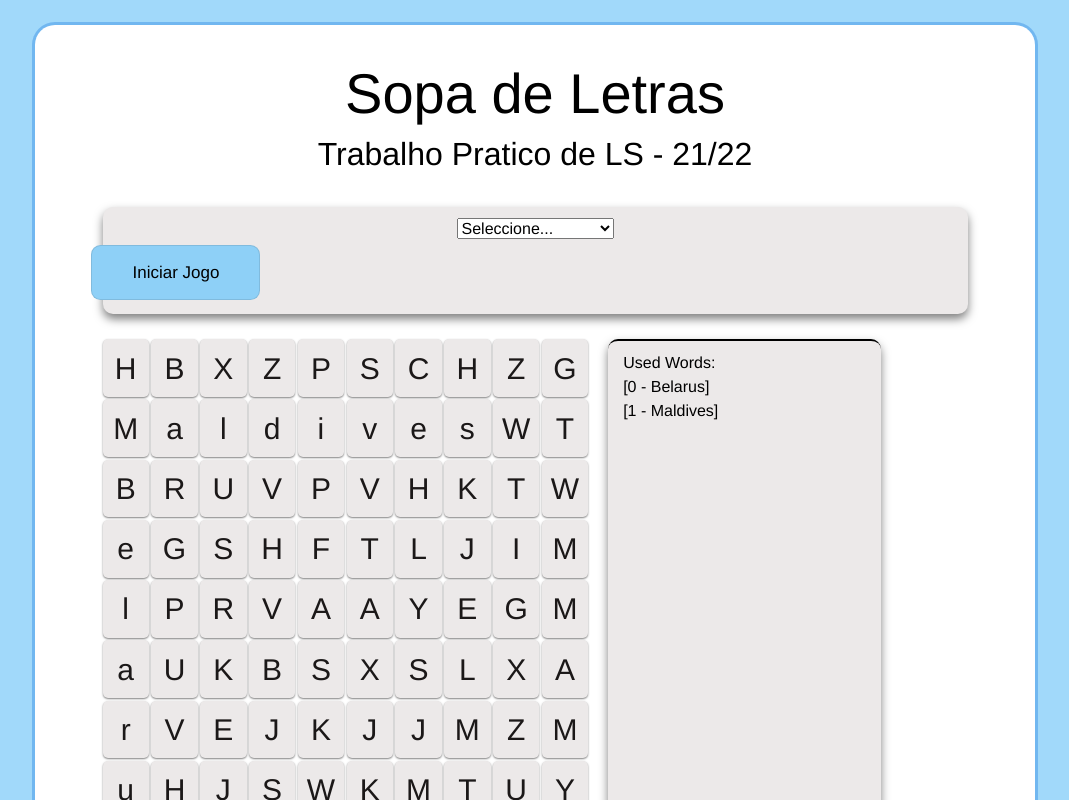
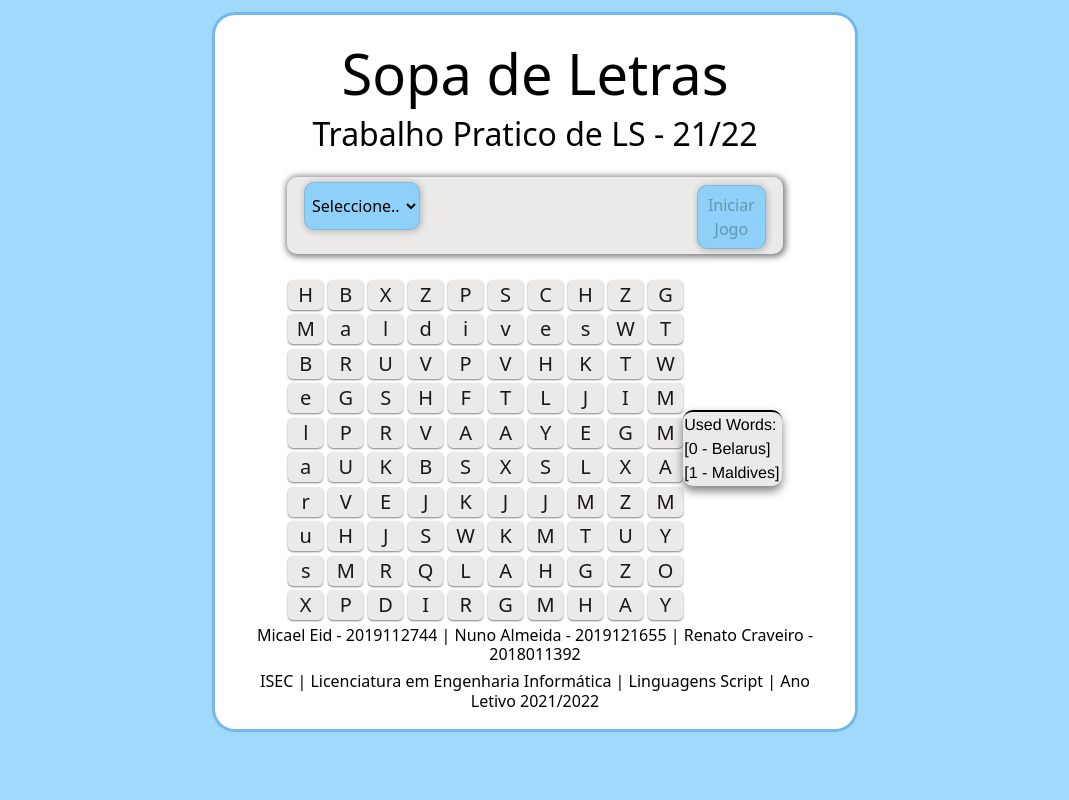
Before and after one commit to nunosantosalmeida/sopa-de-letras-ls-isec, a React (Create React App) app: page / in a window 1280 px wide. Shown: the top 800 px of the page, without its empty margins (105-1174 px from the left). Built offline with nearby package versions, Linux system fonts and the light colour scheme.

Commit message:
Att layout

```diff
--- a/src/App.js
+++ b/src/App.js
@@ -101,7 +101,6 @@ function App() {
   return (
     <div id="container">
       <Header />
-      <main className="main-content">
         <PanelControl
           gameStarted={gameStarted}
           onGameStart={handleGameStart}
@@ -115,7 +114,6 @@ function App() {
           letters={finalArray} // POPULAR ISTO
           lnumb={boardSize}
         />
-      </main>
       <Footer/>
     </div>
   );
--- a/src/assets/styles/body.css
+++ b/src/assets/styles/body.css
@@ -1,6 +1,7 @@
-body {
+body{
     background-color: #a1d9fa;
-    font-family: "Clear Sans", "Helvetica Neue", Arial, sans-serif;
+    font-family: "Comic Sans MS," "Comic Sans", "cursive";
+    font-weight: 450;
     display: flex;
     justify-content: center;
   }
--- a/src/assets/styles/container.css
+++ b/src/assets/styles/container.css
@@ -1,13 +1,12 @@
 #container {
+  width: 50vw;
+  margin: 15px 0 15px 0;
+  padding: 10px 10px 10px 10px;
   display: flex;
   flex-direction: column;
-    margin: 25px 0 15px 0;
-    padding: 20px 25px 15px 25px;
   background-color: #fff;
   color: black;
   box-shadow: rgba(3, 102, 214, 0.3) 0px 0px 0px 3px;
   align-items: center;
-    width: 1000px;
-    min-width: 900px;
   border-radius: 20px;
 }
--- a/src/assets/styles/painel-control.css
+++ b/src/assets/styles/painel-control.css
@@ -1,35 +1,44 @@
 #panel-control{
-    margin: 10px 0 25px 0;
-    padding: 10px 10px 10px 10px;
+    width: 80%;
+    /* height: 250px; */
+    box-sizing: border-box;
+    padding: 5px 5px 5px 5px; /*top, right, bottom, left*/
+    margin: 0px 0 20px 0;
     background-color: rgb(236, 233, 233);
-    box-shadow: 0px 5px 10px rgba(0, 0, 0, 0.5);
-    width: 865px;
-    min-width: 10px;
+    box-shadow: 1px 1px 6px 2px rgba(0, 0, 0, 0.5);
     border-radius: 10px;
+
   }
+
 .button {
-    background-color: #8ed0f7; /* Green */
+    width: 15%;
+    height: 4em;
+    box-sizing: border-box;
+    padding: 0px 0px 0px 0px; /*top, right, bottom, left*/
+    margin: 0px 0px;
+    background-color: #8ed0f7;
     border: 1px solid rgba(0, 0, 0, 0.1);
-    border-radius: .60rem;
-    box-sizing: border-box;
-    padding: 14px 40px;
-    position: relative;
-    right: 9.5cm;
+    box-shadow: 1px 1px 6px 1px rgba(0, 0, 0, 0.2);
+    border-radius: 10px;
+
+
+
+    float:right;
+    margin-top: -45px;
+    margin-bottom: 2;
+
+
+
+    font-size: 1em;
+    font-weight: 450;
     text-align: center;
     text-decoration: none;
-    display: inline-block;
-    font-size: 17px;
-    margin: 4px 2px;
+
     transition-duration: 0.4s;
     cursor: pointer;
     transition: .2s;
   }
 
-.play {
-    /* background-color: white;  */
-    color: rgb(0, 0, 0);
-    /* border: 2px solid #4CAF50; */
-  }
 
 .play:hover {
     background-color: #4bb2e2f1;
@@ -44,12 +53,71 @@
     cursor: inherit;
   }
 
+#btLevel{
+  width: 25%;
+  height: 3em;
+  box-sizing: border-box;
+  padding: 0px 3px 0px 3px; /*top, right, bottom, left*/
+  margin: 0px 0px;
+  background-color: #8ed0f7;
+  border: 1px solid rgba(0, 0, 0, 0.1);
+  box-shadow: 1px 1px 6px 1px rgba(0, 0, 0, 0.2);
+  border-radius: 10px;
+
+  float: left;
+  font-weight: 450;
+
+}
+
 #panel-control .list-item.gameStarted {
-    display: flex;
-    flex-direction: row;
-    align-items: center;
-    gap: 2px;
+  width: 33%;
+  box-sizing: border-box;
+  padding: 0px 1px 1px 5px; /*top, right, bottom, left*/
+  margin: 5px 0px;
+  display:flex;
+  flex-direction: row;
+  gap: 5px;
+
+  background-color: #8ed0f7;
+  border: 1px solid rgba(0, 0, 0, 0.1);
+  border-radius: 5px;
+  box-shadow: 1px 1px 6px 1px rgba(0, 0, 0, 0.2);
+
+
   }
 #panel-control .list-item:not(.gameStarted) {
     display: none;
   }
+
+  /*Config Texto e number do Timer*/
+  #tmpJ{
+    color: black;
+  }
+
+  #gameTime{
+    font-variant-numeric: tabular-nums;
+    font-weight: 450;
+    margin: 0px 0px;
+  }
+
+  /*Config Texto e number do pontuação top*/
+  #pntT{
+    color: black;
+  }
+
+  #pointsTop{
+    font-variant-numeric: tabular-nums;
+    font-weight: 450;
+    margin: 0px 0px;
+  }
+
+  /*Config Texto e number do points*/
+  #pnt{
+    color: black;
+  }
+
+  #points{
+    font-variant-numeric: tabular-nums;
+    font-weight: 450;
+    margin: 0px 0px;
+  }
--- a/src/components/game-board/game-board.css
+++ b/src/components/game-board/game-board.css
@@ -6,8 +6,12 @@
 
 /*.table - class div pai de board e usedWords ocupa 90% do espaço em largura.*/
 .table {
+  width: 80%;
+  padding: 1px 1px 1px 1px; /*top, right, bottom, left*/
+  margin: 5px 5px 5px 5px;
   display: flex;
-  width: 90%;
+  align-items: center;
+
 }
 
 
@@ -24,30 +28,23 @@
 /*.board - class div que contém as letras e palavras a encontrar. tem altura e largura de 600px, é apresentada em grelha (para as letras)
 tem espaçamento de 1em entre cada elemento, margem à direita de 20px e ocupa 2 flex (no caso 2/3 do espaço de .table, pois .usedWords ocupa 1 flex)*/
 .board {
-  height: 600px;
-  width: 600px;
+  width: 80%;
+  display: grid;
+  gap: 4.5px;
 
-  display: grid;
-
-  gap: 2.4px;
-
-  margin-right: 20px;
-  flex: 2;
 }
 
 /*.usedWords - class div que contém as palavras a encontrar.Ocupa 1 flex (no caso 1/3 do espaço de .table, pois .board ocupa 2 flex)*/
 .usedWords {
-  flex: 1;
-  flex-direction: column;
-  margin: 0px 0 30px 0;
-  padding: 10px 15px 5px 15px;
+  margin: 0px 0 3px 0;
+  padding: 1px 1px 1px 1px;
   background-color: rgb(236, 233, 233);
   color: black;
   box-shadow: 0px 5px 10px rgba(0, 0, 0, 0.5);
   align-items: center;
-  width: 10px;
-  min-width: 9px;
+  width: 20%;
   border-radius: 10px;
   font-family: "Clear Sans", "Helvetica Neue", Arial, sans-serif;
   white-space: pre-line;
+
 }
--- a/src/components/header/header.component.jsx
+++ b/src/components/header/header.component.jsx
@@ -3,7 +3,7 @@ import React from "react";
 function Header() {
   return (
     <header>
-      <section id ="inicio">
+      <section id ="header">
         <div className="container-fluid text-center">
           <h1 className="tittle display-4">Sopa de Letras</h1>
           <h2 className="subtitle">Trabalho Pratico de LS - 21/22</h2>
--- a/src/components/letter/letter.css
+++ b/src/components/letter/letter.css
@@ -6,24 +6,32 @@
 
 /*.letter - class div que representa uma caixa de fundo cinzento, com texto branco, centrado com uma borda arredondada a 5 px.
 Representa uma letra num tabuleiro.*/
-  .letter{
+.letter {
+  /* width: 30px; */
+  /* box-sizing: border-box; */
+  padding: 0px 0px 0px 0px; /*top, right, bottom, left*/
+  margin: 0px 0px 0px 0px;
+
   background-color: rgb(236, 233, 233);
   color: rgb(27, 24, 24);
+
   display: flex;
   justify-content: center;
   align-items: center;
+
   border-radius: 5px;
   box-shadow: 0px 1px 2px rgba(0, 0, 0, 0.5);
-    transition: .2s;
-    font-size: 30px;
+
+  transition: 0.2s;
+  font-size: 20px;
 }
 
 .letter:hover {
-    background-color:#4bb2e2f1;
+  background-color: #4bb2e2f1;
   color: black;
   transform: scale(1.2);
 }
 
 .letter:active {
-    background-color:orange;
+  background-color: orange;
 }
--- a/src/components/painel-control/painel-control.component.jsx
+++ b/src/components/painel-control/painel-control.component.jsx
@@ -2,11 +2,12 @@ import React from "react";
 import "../../assets/styles/painel-control.css";
 
 function PanelControl(props) {
-  const { gameStarted, onGameStart, selectedLevel, onLevelChange, timer } = props;
+  const { gameStarted, onGameStart, selectedLevel, onLevelChange, timer } =
+    props;
   const gameStartedClass = gameStarted ? " gameStarted" : "";
 
   return (
-    <section id="panel-control">
+    <div id="panel-control">
       <form className="container-fluid text-center">
         <fieldset className="form-group">
           <select
@@ -32,19 +33,19 @@ function PanelControl(props) {
         </button>
 
           <dl className={`list-item left${gameStartedClass}`}>
-          <dt>Tempo de Jogo:</dt>
+            <dt id="tmpJ">Tempo de Jogo:</dt>
             <dd id="gameTime">{timer}</dd>
           </dl>
           <dl className={`list-item right${gameStartedClass}`}>
-          <dt>Pontuação TOP:</dt>
+            <dt id="pntT">Pontuação TOP:</dt>
             <dd id="pointsTop">0</dd>
           </dl>
           <dl className={`list-item left${gameStartedClass}`}>
-          <dt>Pontuação:</dt>
+            <dt id="pnt">Pontuação:</dt>
             <dd id="points">0</dd>
           </dl>
       </form>
-    </section>
+    </div>
   );
 }
 
--- a/src/constants/index.js
+++ b/src/constants/index.js
@@ -1,4 +1,4 @@
-export const TIMEOUTGAME = 60; // seconds
+export const TIMEOUTGAME = 500; // seconds
 export const INITIAL_BOARD_SIDE_SIZE = 10;
 export const LEVEL_SETTINGS = [ ["Fácil", "10", false], ["Médio", "20", false], ["Difícil", "25", true] ];
 export const ABCD = ['A','B','C','D','E','F','G','H','I','J','K','L','M','N','O','P','Q','R','S','T','U','V','W','X','Y','Z'].sort(() => Math.random() - 0.5);
```
Lines whose indentation alone changed are shown as unchanged.
